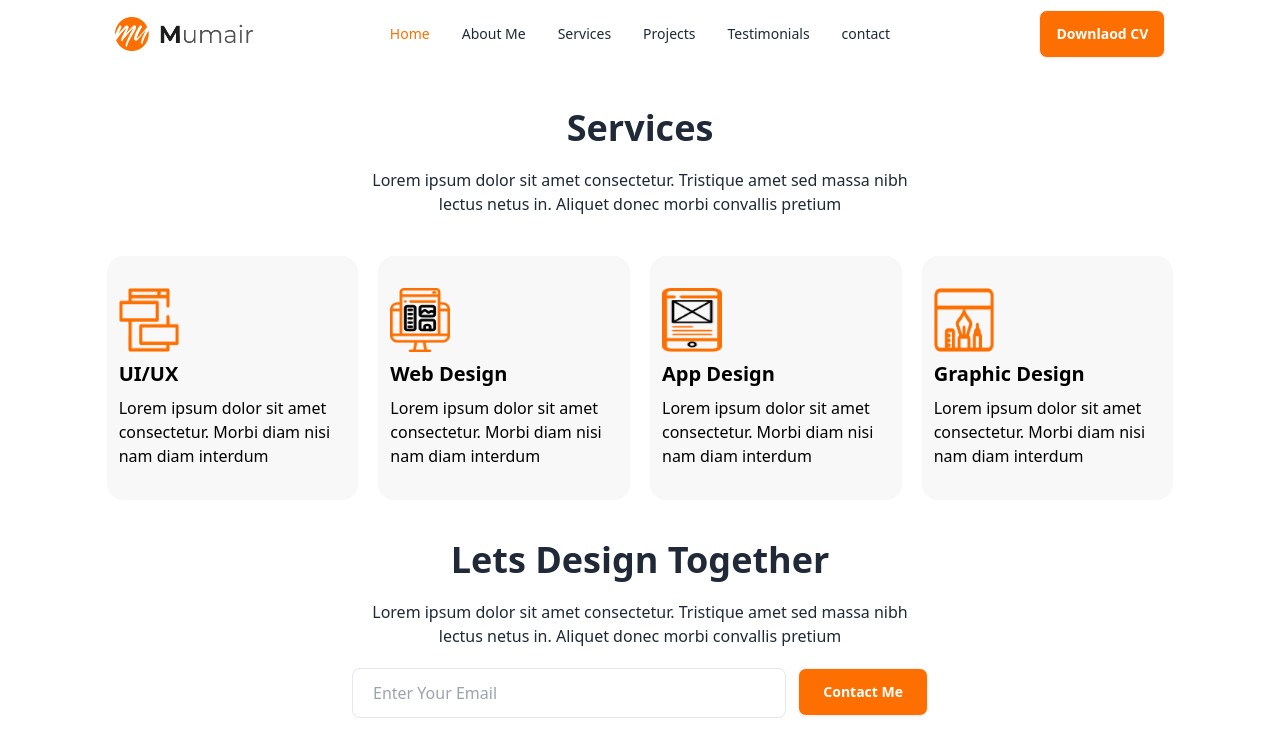
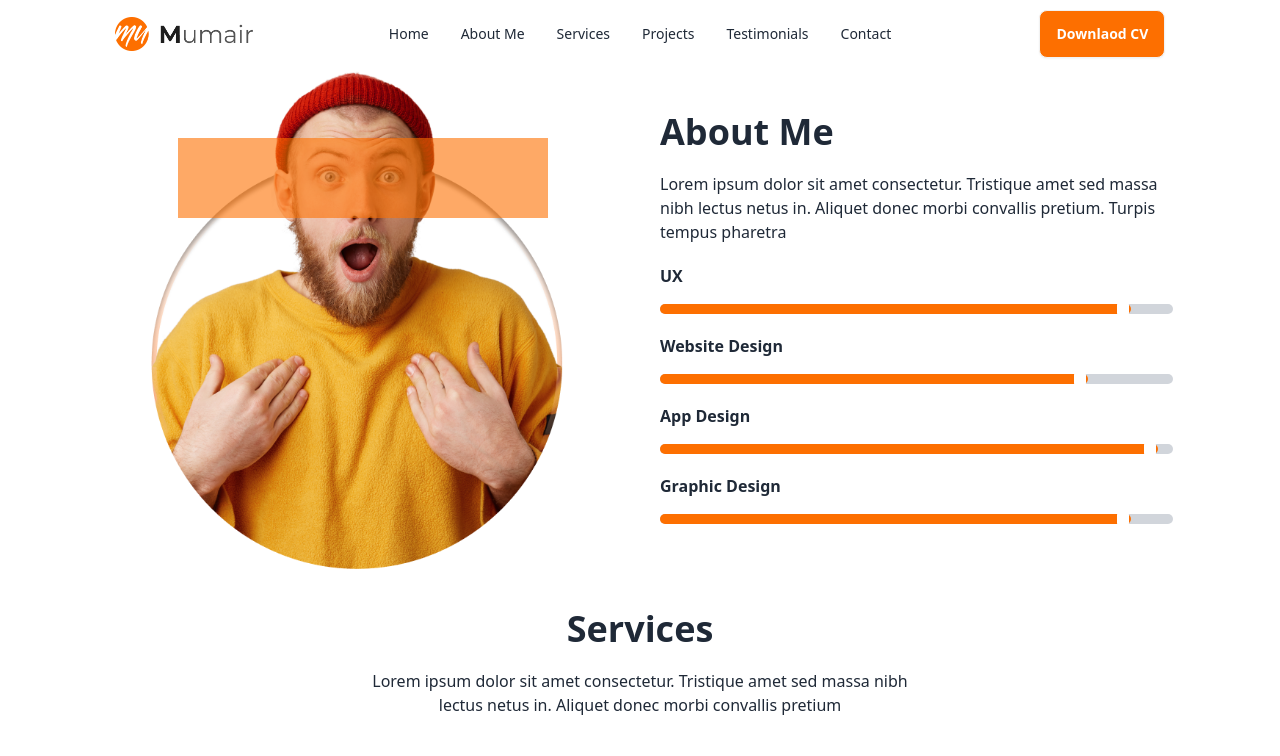
Before and after one commit to MdSaifulIslamRafsan/potentialai-task, a Next.js app: page / in a window 1280 px wide. Shown: the top 756 px of the page. Built offline with nearby package versions, Linux system fonts and the light colour scheme.

Commit message:
added about me section

```diff
--- a/src/app/page.js
+++ b/src/app/page.js
@@ -1,12 +1,14 @@
-import Newsletter from "@/components/HomePage/Newsletter";
+import About from "@/components/HomePage/About";
+import Contact from "@/components/HomePage/Contact";
 import Services from "@/components/HomePage/Services";
 
 
 export default function Home() {
   return (
     <div>
+      <About></About>
         <Services></Services>
-        <Newsletter></Newsletter>
+        <Contact></Contact>
     </div>
   );
 }
--- /dev/null
+++ b/src/components/HomePage/About.jsx
@@ -0,0 +1,55 @@
+import Image from "next/image";
+
+const About = () => {
+    return (
+        <div id="about" className="grid grid-cols-1 lg:grid-cols-2 gap-10 items-center">
+           <div className="relative">
+           <Image width="500" height="400" src="/assets/Group 7.png" alt="logo" />
+           <Image width="400" className="absolute top-[14%] h-[80px] max-w-[370px] w-full left-1/2 -translate-x-1/2" height="50" src="/assets/Rectangle 4.png" alt="logo" />
+
+           </div>
+           <div className="space-y-5">
+                <h1 className="text-4xl font-bold">About Me </h1>
+            <p>Lorem ipsum dolor sit amet consectetur. Tristique amet sed massa nibh lectus netus in. Aliquet donec morbi convallis pretium. Turpis tempus pharetra</p>
+
+          <div className="space-y-5">
+          <div className="font-bold mb-5">
+            UX
+            <div className="bg-gray-300 rounded-full w-full h-2.5 mx-auto mt-4">
+            <div className="w-11/12 h-full rounded-full bg-[#FD6F00] flex items-center relative">
+                <span className="absolute text-xs right-0.5 bg-white w-3 h-5 rounded-full"></span>
+            </div>
+        </div>
+            </div>
+            <div className="font-bold mb-5">
+            Website Design
+            <div className="bg-gray-300 rounded-full w-full h-2.5 mx-auto mt-4">
+            <div className="w-10/12 h-full rounded-full bg-[#FD6F00] flex items-center relative">
+                <span className="absolute text-xs right-0.5 bg-white w-3 h-5 rounded-full"></span>
+            </div>
+        </div>
+            </div>
+            <div className="font-bold mb-5">
+            App Design
+            <div className="bg-gray-300 rounded-full w-full h-2.5 mx-auto mt-4">
+            <div className="w-[97%] h-full rounded-full bg-[#FD6F00] flex items-center relative">
+                <span className="absolute text-xs right-0.5 bg-white w-3 h-5 rounded-full"></span>
+            </div>
+        </div>
+            </div>
+
+            <div className="font-bold mb-5">
+            Graphic Design
+            <div className="bg-gray-300 rounded-full w-full h-2.5 mx-auto mt-4">
+            <div className="w-11/12 h-full rounded-full bg-[#FD6F00] flex items-center relative">
+                <span className="absolute text-xs right-0.5 bg-white w-3 h-5 rounded-full"></span>
+            </div>
+        </div>
+            </div>
+          </div>
+           </div>
+        </div>
+    );
+};
+
+export default About;
--- a/src/components/HomePage/Newsletter.jsx
+++ b/src/components/HomePage/Contact.jsx
@@ -1,8 +1,8 @@
 
 
-const Newsletter = () => {
+const Contact = () => {
     return (
-        <div className="max-w-xl text-center space-y-5 mx-auto">
+        <div id="contact" className="max-w-xl text-center space-y-5 mx-auto">
             <h1 className="text-4xl font-bold">Lets Design Together</h1>
             <p>Lorem ipsum dolor sit amet consectetur. Tristique amet sed massa nibh lectus netus in. Aliquet donec morbi convallis pretium</p>
             <form className="space-x-1 lg:space-x-3 flex">
@@ -13,4 +13,4 @@ const Newsletter = () => {
     );
 };
 
-export default Newsletter;
+export default Contact;
--- a/src/components/HomePage/Services.jsx
+++ b/src/components/HomePage/Services.jsx
@@ -3,12 +3,12 @@ import Image from "next/image";
 
 const Services = () => {
     return (
-        <div className="mb-10">
+        <div id="services" className="mb-10">
            <div className="max-w-xl py-10 text-center space-y-5 mx-auto">
                 <h1 className="text-4xl font-bold">Services</h1>
                 <p>Lorem ipsum dolor sit amet consectetur. Tristique amet sed massa nibh lectus netus in. Aliquet donec morbi convallis pretium</p>
            </div>
-           <div className="grid grid-cols-2 lg:grid-cols-4 gap-5">
+           <div className="grid grid-cols-1 sm:grid-cols-2 lg:grid-cols-4 gap-5">
                { serviceData?.map((service, index) => <div className="py-8 space-y-2 text-black rounded-2xl px-3 bg-[#F8F8F8]" key={index}>
                     <Image width="60" height="30" src={service?.img} className="h-16" alt="logo" />
                     <h4 className="font-bold  text-xl ">{service?.title}</h4>
--- a/src/components/sharePage/Footer.jsx
+++ b/src/components/sharePage/Footer.jsx
@@ -10,12 +10,12 @@ const Footer = () => {
 
         <Link href="/"><Image width="140" height="40" src="/assets/logo (1).png" alt="logo" /></Link>
         <nav className="flex flex-wrap gap-4">
-          <Link href="/" className="link link-hover">Home</Link>
-          <Link href="/about" className="link link-hover">About me</Link>
-          <Link href="/services" className="link link-hover">Services</Link>
-          <Link href="/projects" className="link link-hover">Projects</Link>
-          <Link href="/testimonials" className="link link-hover">Testimonials</Link>
-          <Link href="/contact" className="link link-hover">Contact</Link>
+          <Link href="#" className="link link-hover">Home</Link>
+          <Link href="#about" className="link link-hover">About me</Link>
+          <Link href="#services" className="link link-hover">Services</Link>
+          <Link href="#projects" className="link link-hover">Projects</Link>
+          <Link href="#testimonials" className="link link-hover">Testimonials</Link>
+          <Link href="#contact" className="link link-hover">Contact</Link>
         </nav>
         <nav>
           <div className="grid grid-flow-col gap-4">
--- a/src/components/sharePage/Navbar.jsx
+++ b/src/components/sharePage/Navbar.jsx
@@ -7,28 +7,28 @@ const Navbar = () => {
     const activeRoute = usePathname();
     const navItems = [
         {
-            path: '/',
+            path: '#',
             title: "Home"
         },
         {
-            path: '/about',
+            path: '#about',
             title: "About Me"
         },
         {
-            path: '/services',
+            path: '#services',
             title: "Services"
         },
         {
-            path: '/projects',
+            path: '#projects',
             title: "Projects"
         },
         {
-            path: '/testimonials',
+            path: '#testimonials',
             title: "Testimonials"
         },
         {
-            path: '/Contact',
-            title: "contact"
+            path: '#contact',
+            title: "Contact"
         },
     ]
     return (
```
